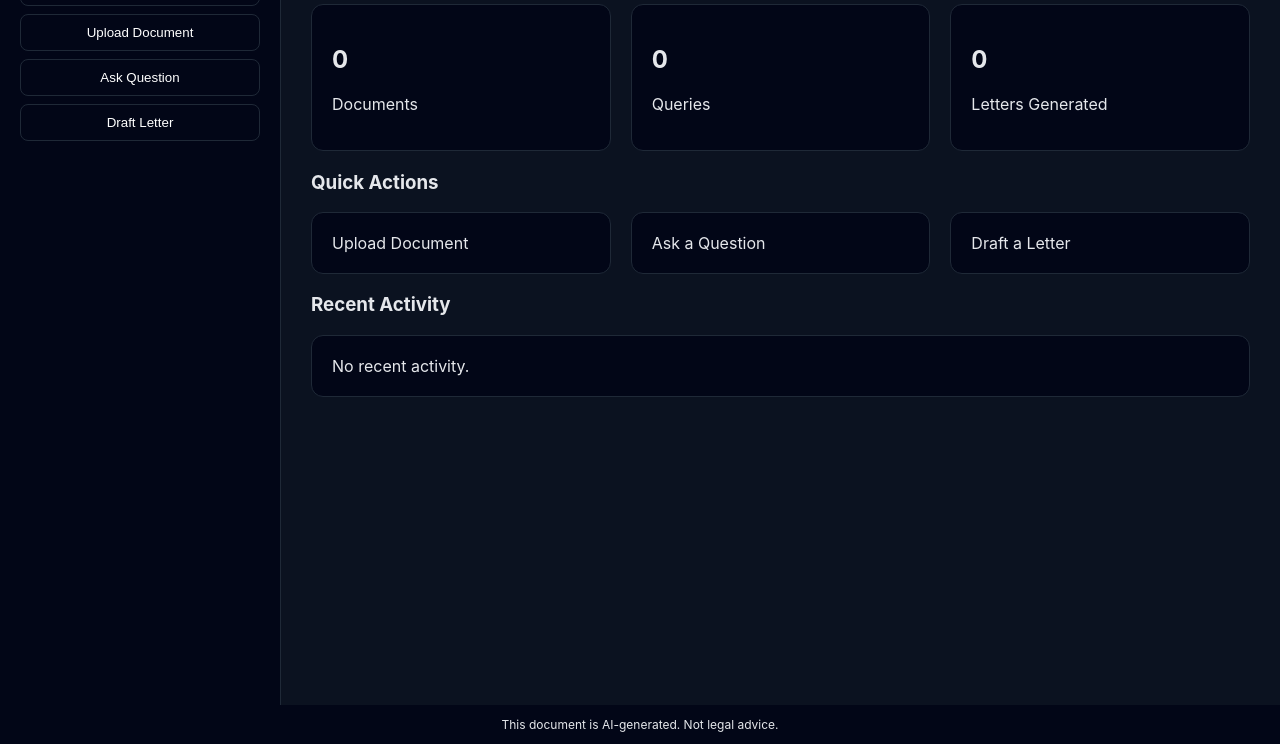
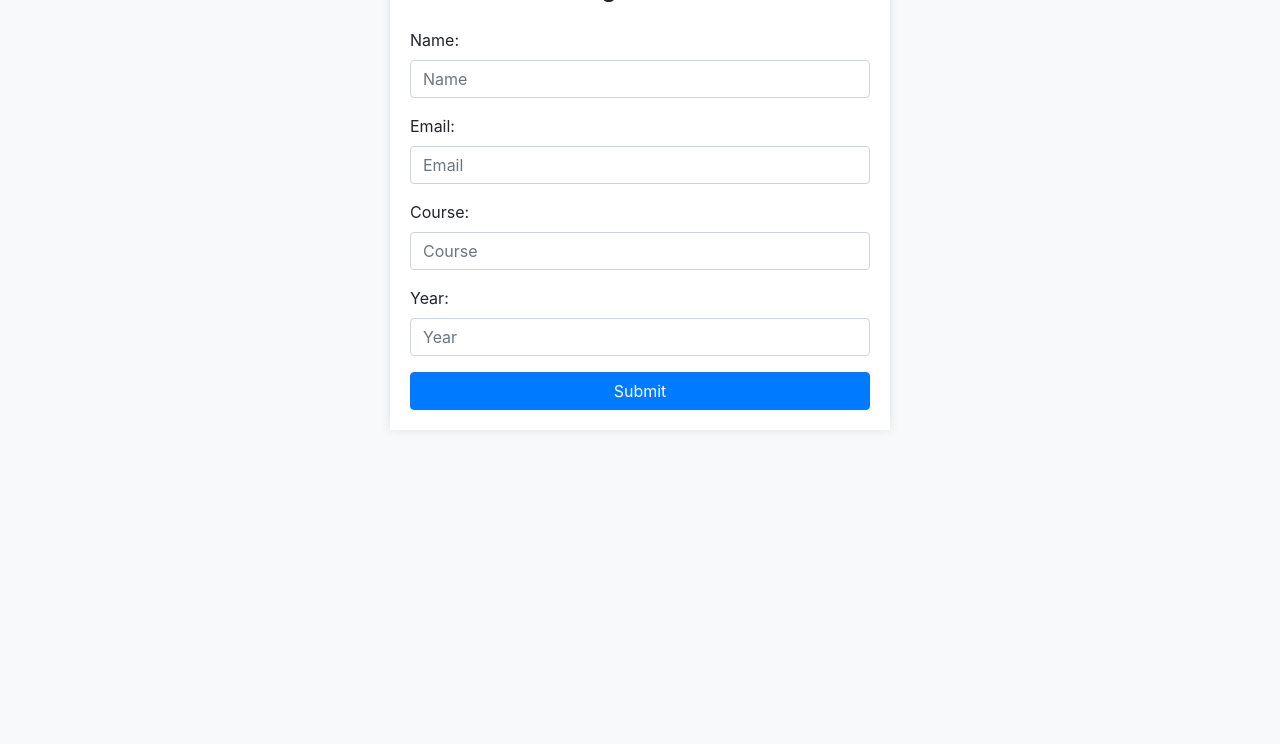
Before and after one commit to ioarunkumar/legalmind, a plain HTML site: page index.html in a window 1280 px wide. Shown: the part 95-839 px from the top of the page. After the commit the page ends 800 px from the top, so only its background shows below. Drawn offline with nearby package versions, Linux system fonts and the light colour scheme; some packages are replaced by stand-ins of ours; a script that the page names is missing.

Commit message:
Add files via upload

```diff
--- a/index.html
+++ b/index.html
@@ -1,100 +1,81 @@
 <!DOCTYPE html>
-<html>
+<html lang="en">
   <head>
-<meta charset="UTF-8">
-<meta name="viewport" content="width=device-width, initial-scale=1.0">
-<title>LegalMind</title>
-
-<link rel="stylesheet" href="style.css">
-
-<!-- pdf.js -->
-<script src="https://cdnjs.cloudflare.com/ajax/libs/pdf.js/3.11.174/pdf.min.js"></script>
-
-<!-- jsPDF -->
-<script src="https://cdnjs.cloudflare.com/ajax/libs/jspdf/2.5.1/jspdf.umd.min.js"></script>
+    <meta charset="UTF-8" />
+    <meta name="viewport" content="width=device-width, initial-scale=1.0" />
+    <title>Form with Bootstrap</title>
+    <link
+      href="https://maxcdn.bootstrapcdn.com/bootstrap/4.5.2/css/bootstrap.min.css"
+      rel="stylesheet"
+    />
+    <script src="https://code.jquery.com/jquery-3.5.1.slim.min.js"></script>
+    <script src="https://cdn.jsdelivr.net/npm/@popperjs/core@2.5.3/dist/umd/popper.min.js"></script>
+    <script src="https://maxcdn.bootstrapcdn.com/bootstrap/4.5.2/js/bootstrap.min.js"></script>
+    <script src="https://cdn.jsdelivr.net/npm/sweetalert2@7.12.15/dist/sweetalert2.all.min.js"></script>
+    <style>
+      .form-container {
+        max-width: 500px;
+        margin: auto;
+        margin-top: 50px;
+        padding: 20px;
+        box-shadow: 0 0 10px rgba(0, 0, 0, 0.1);
+        background-color: #fff;
+      }
+    </style>
   </head>
-
-<body>
-
-<div class="layout">
-
-  <!-- SIDEBAR -->
-  <aside class="sidebar">
-    <div class="logo">⚖ LegalMind</div>
-
-    <button class="nav" data-view="dashboard">Dashboard</button>
-    <button class="nav" data-view="upload">Upload Document</button>
-    <button class="nav" data-view="qa">Ask Question</button>
-    <button class="nav" data-view="letter">Draft Letter</button>
-  </aside>
-
-  <!-- MAIN -->
-  <div class="main">
-
-    <!-- HEADER -->
-    <header class="header">
-      <h2>Welcome to <span>LegalMind</span></h2>
-    </header>
-
-    <!-- DASHBOARD -->
-    <section id="dashboard" class="view active">
-
-      <div class="stats">
-        <div class="card stat"><h1 id="docCount">0</h1><p>Documents</p></div>
-        <div class="card stat"><h1 id="queryCount">0</h1><p>Queries</p></div>
-        <div class="card stat"><h1 id="letterCount">0</h1><p>Letters Generated</p></div>
+  <body class="bg-light">
+    <div class="container">
+      <div class="form-container">
+        <h4 class="text-center mb-4">KIPM Registration Form</h4>
+        <form id="submit-to-google-sheet">
+          <div class="form-group">
+            <label for="name">Name:</label>
+            <input
+              class="form-control"
+              type="text"
+              name="name"
+              id="name"
+              placeholder="Name"
+              required
+            />
           </div>
-
-      <h3>Quick Actions</h3>
-
-      <div class="quick">
-        <div class="card action" data-view="upload">Upload Document</div>
-        <div class="card action" data-view="qa">Ask a Question</div>
-        <div class="card action" data-view="letter">Draft a Letter</div>
+          <div class="form-group">
+            <label for="email">Email:</label>
+            <input
+              class="form-control"
+              type="email"
+              name="email"
+              id="email"
+              placeholder="Email"
+              required
+            />
           </div>
-
-      <h3>Recent Activity</h3>
-      <div class="card" id="activity">No recent activity.</div>
-    </section>
-
-    <!-- UPLOAD -->
-    <section id="upload" class="view">
-      <h3>Upload Legal Document</h3>
-      <input type="file" id="fileInput" accept=".pdf,.txt">
-      <p id="uploadStatus"></p>
-    </section>
-
-    <!-- QA -->
-    <section id="qa" class="view">
-      <textarea id="questionInput" placeholder="Ask about the document..."></textarea>
-      <button id="askBtn">Ask AI</button>
-      <div id="answerOutput" class="card"></div>
-      <button id="copyAnswer">Copy</button>
-    </section>
-
-    <!-- LETTER -->
-    <section id="letter" class="view">
-      <input id="senderName" placeholder="Sender Name">
-      <input id="recipientName" placeholder="Recipient Name">
-      <input id="subject" placeholder="Subject">
-      <textarea id="facts" placeholder="Facts"></textarea>
-      <textarea id="grounds" placeholder="Legal Grounds"></textarea>
-      <textarea id="action" placeholder="Demanded Action"></textarea>
-
-      <button id="generateLetter">Generate Letter</button>
-      <div id="letterOutput" class="card"></div>
-
-      <button id="copyLetter">Copy</button>
-      <button id="downloadPDF">Download PDF</button>
-    </section>
+          <div class="form-group">
+            <label for="message">Course:</label>
+            <input
+              class="form-control"
+              name="Course"
+              id="Course"
+              placeholder="Course"
+              required
+            ></input>
+          </div>
+          <div class="form-group">
+            <label for="message">Year:</label>
+            <input
+              class="form-control"
+              name="Year"
+              id="Year"
+              placeholder="Year"
+              required
+            ></input>
 
           </div>
+          <button type="submit" class="btn btn-primary btn-block">
+            Submit
+          </button>
+        </form>
       </div>
-
-<footer class="footer">
-This document is AI-generated. Not legal advice.
-</footer>
-
-<script src="script.js"></script>
+    </div>
   </body>
 </html>
```
Lines whose indentation alone changed are shown as unchanged.
